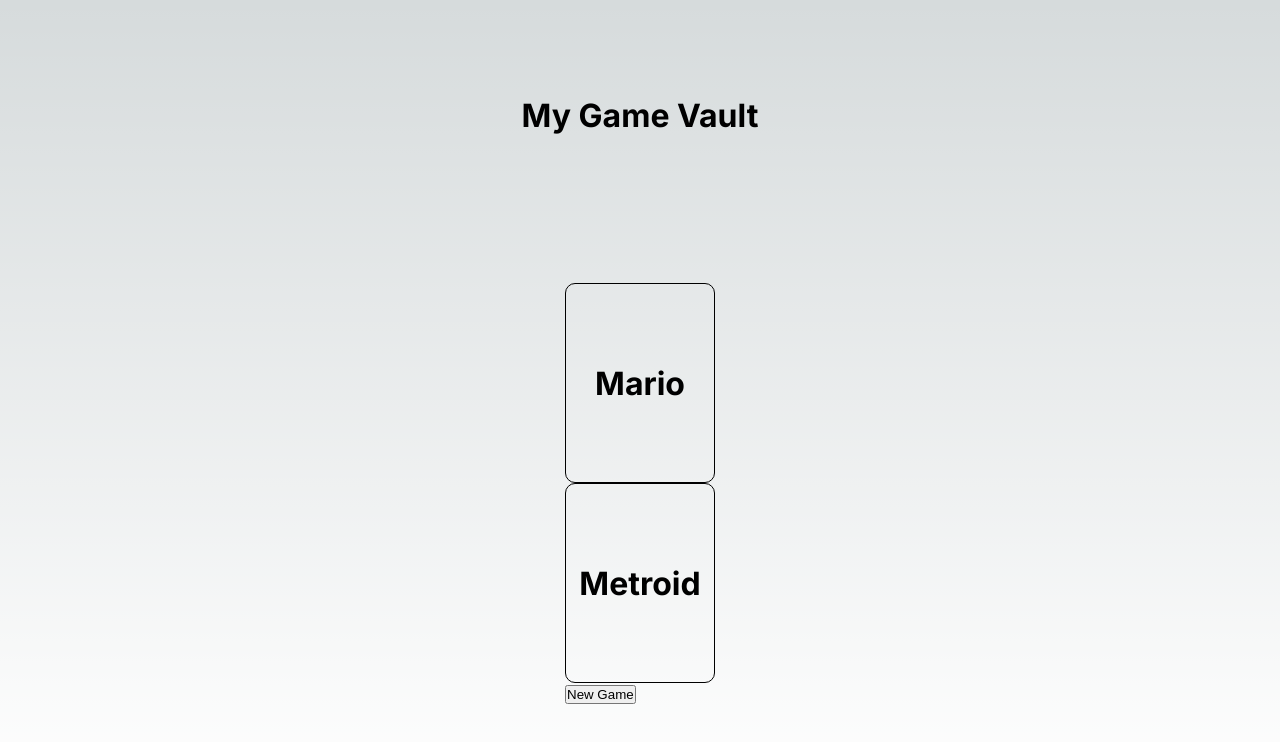
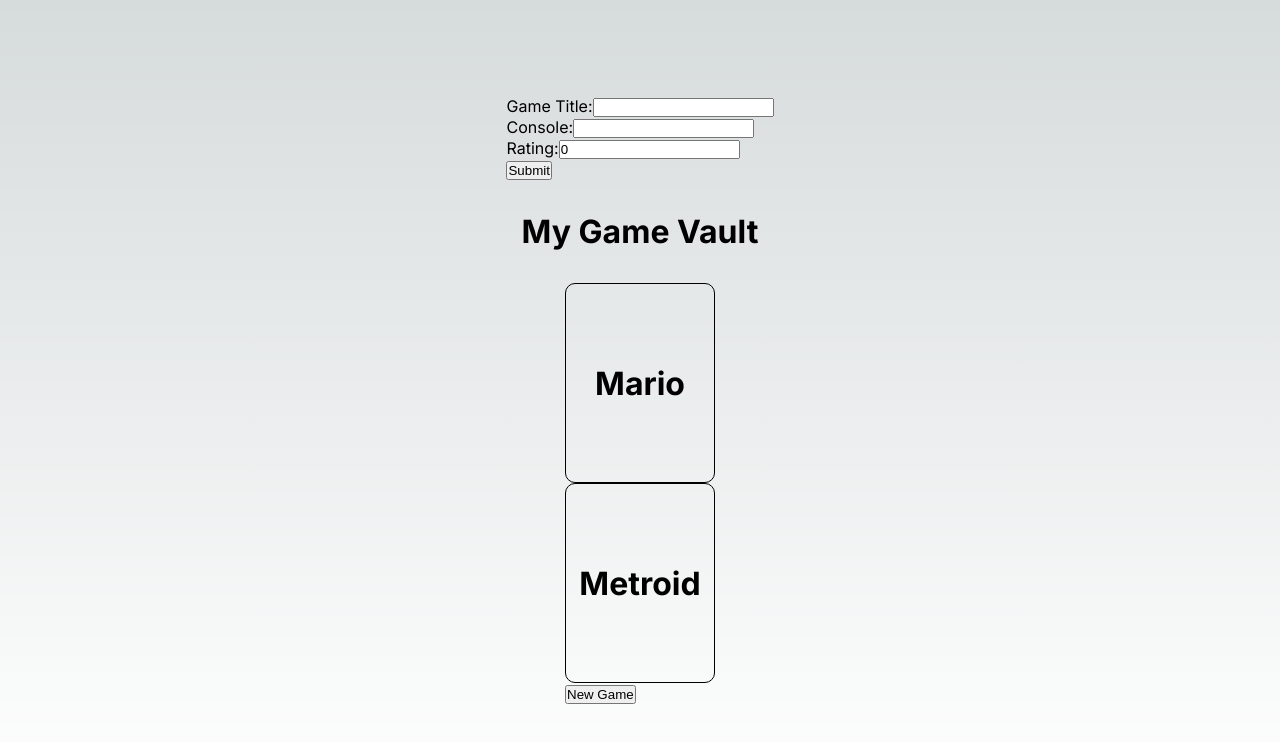
Before and after one commit to Rspillane/MGDB, a Next.js app in the folder my-app/: page / in a window 1280 px wide. Shown: the top 742 px of the page. Built offline with nearby package versions, Linux system fonts and the light colour scheme.

Commit message:
Form created to take user gamecard inputs

```diff
--- /dev/null
+++ b/my-app/app/components/form.js
@@ -0,0 +1,62 @@
+'use client'
+import React, { useState } from 'react';
+
+const MyForm = () => {
+  const [text1, setText1] = useState('');
+  const [text2, setText2] = useState('');
+  const [number, setNumber] = useState(0);
+
+  const handleText1Change = (e) => {
+    setText1(e.target.value);
+  };
+
+  const handleText2Change = (e) => {
+    setText2(e.target.value);
+  };
+
+  const handleNumberChange = (e) => {
+    setNumber(parseInt(e.target.value));
+  };
+
+  const handleSubmit = (e) => {
+    e.preventDefault();
+
+    // Perform any necessary form submission logic here
+    console.log('Text 1:', text1);
+    console.log('Text 2:', text2);
+    console.log('Number:', number);
+
+    // Reset the form after submission
+    setText1('');
+    setText2('');
+    setNumber(0);
+  };
+
+  return (
+    <form onSubmit={handleSubmit}>
+      <div>
+        <label>
+          Game Title:
+          <input type="text" value={text1} onChange={handleText1Change} />
+        </label>
+      </div>
+      <div>
+        <label>
+          Console:
+          <input type="text" value={text2} onChange={handleText2Change} />
+        </label>
+      </div>
+      <div>
+        <label>
+          Rating:
+          <input type="number" value={number} onChange={handleNumberChange} />
+        </label>
+      </div>
+      <div>
+        <button type="submit">Submit</button>
+      </div>
+    </form>
+  );
+};
+
+export default MyForm;
--- a/my-app/app/components/gameCard.js
+++ b/my-app/app/components/gameCard.js
@@ -4,15 +4,13 @@ import "./gameCard.css";
 
 export default function GameCard({title, console, rating}) {
 
-    const [expand, setExpand] = useState(false);
-
     const [isShown, setIsShown] = useState(false);
 
     return (
-        <div className="card-container"
-        onMouseEnter={() => setIsShown(true)}
-        onMouseLeave={() => setIsShown(false)}>
-            <h1 className="game-title"> {title}</h1>
+      <div className="card-container"
+      onMouseEnter={() => setIsShown(true)}
+      onMouseLeave={() => setIsShown(false)}>
+        <h1 className="game-title"> {title}</h1>
         {isShown && (
         <div className="card-content">
             <p> Platform:     {console}</p>
--- a/my-app/app/page.js
+++ b/my-app/app/page.js
@@ -1,20 +1,22 @@
 import styles from './page.module.css'
 import GameCard from './components/gameCard'
 import games from './objects'
+import MyForm from './components/form';
 
 export default function Home() {
 
   const listItems = games.map(game =>
-  <GameCard title={game.title} console={game.console} rating={game.rating}/>
+    <GameCard title={game.title} console={game.console} rating={game.rating}/>
   );
 
   return (
     <main className={styles.main}>
+      <MyForm></MyForm>
       <h1>My Game Vault</h1>
       <div className='cards-container'>
         <ul>{listItems}</ul>
         <button>New Game</button>
       </div>
     </main>
-  )
+  );
 }
```
